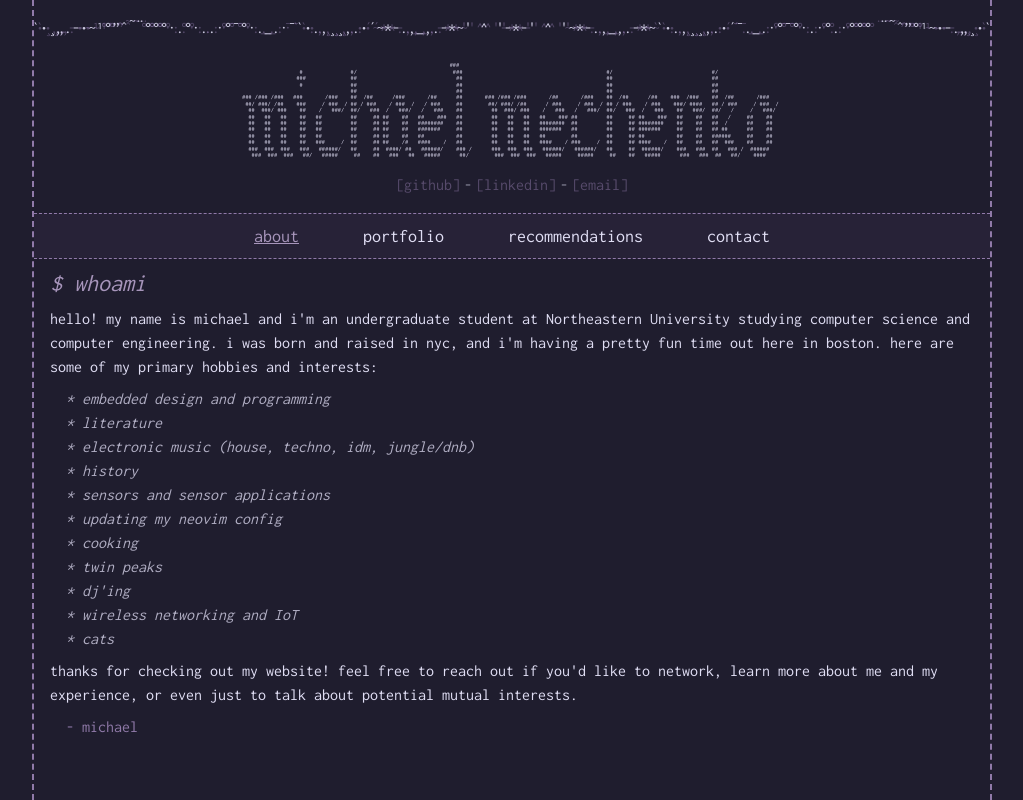
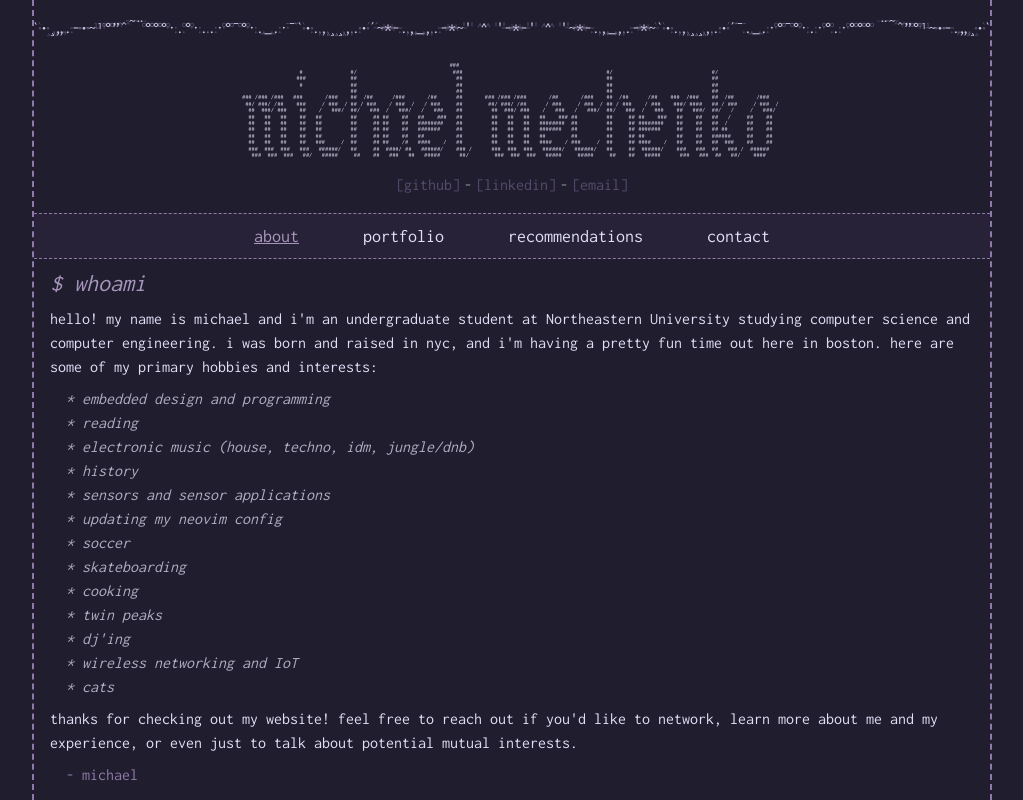
Before and after one commit to michaelmechenko/michaelmechenko.github.io, a SvelteKit app: page / in a window 1280 px wide. Shown: the whole page, without its empty margins (128-1151 px from the left). Built offline with nearby package versions, Linux system fonts and the light colour scheme.

Commit message:
changed wording

```diff
--- a/src/routes/+page.svelte
+++ b/src/routes/+page.svelte
@@ -14,7 +14,7 @@
 		},
 		favorites: {
 			title: 'recommendations',
-			header: 'a selection of my favorite things'
+			header: 'some of my favorites'
 		},
 		contact: {
 			title: 'contact',
--- a/src/routes/content/AboutSection.svelte
+++ b/src/routes/content/AboutSection.svelte
@@ -9,7 +9,7 @@
 			<div class="px-4 italic text-1-text/75">* embedded design and programming</div>
 		</li>
 		<li>
-			<div class="px-4 italic text-1-text/75">* literature</div>
+			<div class="px-4 italic text-1-text/75">* reading</div>
 		</li>
 		<li>
 			<div class="px-4 italic text-1-text/75">
@@ -24,6 +24,12 @@
 		</li>
 		<li>
 			<div class="px-4 italic text-1-text/75">* updating my neovim config</div>
+		</li>
+		<li>
+			<div class="px-4 italic text-1-text/75">* soccer</div>
+		</li>
+		<li>
+			<div class="px-4 italic text-1-text/75">* skateboarding</div>
 		</li>
 		<li>
 			<div class="px-4 italic text-1-text/75">* cooking</div>
--- a/src/routes/content/FavoritesSection.svelte
+++ b/src/routes/content/FavoritesSection.svelte
@@ -1,4 +1,4 @@
-<div class="3xl:justify-evenly flex flex-wrap justify-start">
+<div class="3xl:justify-evenly 2xl:justify-evenly flex flex-wrap justify-start">
 	<div class="">
 		<ul>
 			<div class="text-xl text-1-tertiary underline">albums</div>
--- a/src/routes/content/ProjectsSection.svelte
+++ b/src/routes/content/ProjectsSection.svelte
@@ -29,6 +29,13 @@
 			type="class project"
 		/>
 		<ProjectItem
+			url={''}
+			name="salesforce automated gong"
+			tools="c++, arduino, circuit design, 3d modeling & printing, salesforce api"
+			description="created a salesforce-driven automated gong for the Tulip office. this included modeling and printing a mount for the gong, creating and programming a circuit that drives a motor using arduino, attaching a mallet, and creating an event listener for the salesforce api which would enable the motor any time a sale in the office was made"
+			type="work 'assignment'"
+		/>
+		<ProjectItem
 			url={'https://github.com/michaelmechenko/shell-emulator'}
 			name="shell emulator"
 			tools="c"
@@ -46,7 +53,7 @@
 			url={'https://github.com/michaelmechenko/image-processor'}
 			name="image processor"
 			tools="java, javafx"
-			description="a gui application that can manipulate images and cast various filters onto them, with the ability to read and write ffrom the user's system"
+			description="a gui application that can manipulate images and cast various filters onto them, with the ability to read and write from the user's system"
 			type="class project"
 		/>
 		<ProjectItem
@@ -60,13 +67,13 @@
 			url={''}
 			name="javascript widgets"
 			tools="js/html/css"
-			description="created numerous drag-and-drop widgets such as sliders, sensor readers, and graphing software to simplify and minimize user input when designing industrial applications"
+			description="while working at Tulip, created numerous drag-and-drop widgets such as sliders, sensor readers, and graphing software to simplify and minimize user input when designing industrial applications"
 			type="work assignment"
 		/>
 		<ProjectItem
 			url={''}
-			name="demo station for Banner equipment"
-			tools="node-red, modbus, banner electronics and sensors, 3d modeling & printing"
+			name="demo station for banner equipment"
+			tools="node-red, modbus, Banner electronics and sensors, 3d modeling & printing"
 			description="while working at Tulip, created a display station for Banner's various electronics and sensors to showcase the capabilities of Tulip's hardware and software"
 			type="work assignment"
 		/>
```
